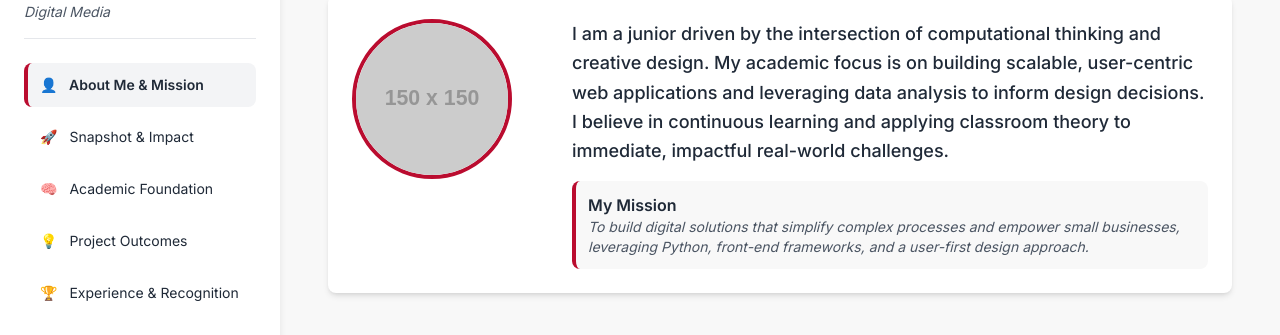
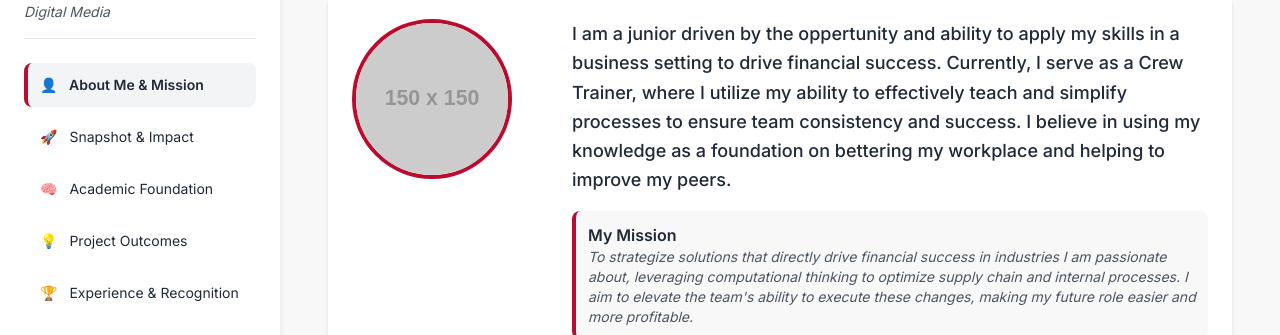
Before and after one commit to NaCarpentier/210stuff, a plain HTML site: page index.html in a window 1280 px wide. Shown: the part 122-457 px from the top of the page. Drawn offline with nearby package versions, Linux system fonts and the light colour scheme; placeholder pictures from the web are drawn by us.

```diff
--- a/index.html
+++ b/index.html
@@ -265,8 +265,8 @@ CONFIRMATION: NO SVG graphics used. NO Mermaid JS used. -->
             // --- INTRODUCTION & BRANDING FIELDS ---
             photoUrl: "https://placehold.co/150x150/BA0C2F/FFFFFF/png?text=RILEY+C", // Replace with a URL to a professional headshot
             logoUrl: "https://placehold.co/40x40/BA0C2F/FFFFFF.png?text=BSU", // URL for your school logo or personal brand icon
-            personalBio: "I am a junior driven by the intersection of computational thinking and creative design. My academic focus is on building scalable, user-centric web applications and leveraging data analysis to inform design decisions. I believe in continuous learning and applying classroom theory to immediate, impactful real-world challenges.",
-            missionStatement: "To build digital solutions that simplify complex processes and empower small businesses, leveraging Python, front-end frameworks, and a user-first design approach.",
+            personalBio: "I am a junior driven by the oppertunity and ability to apply my skills in a business setting to drive financial success. Currently, I serve as a Crew Trainer, where I utilize my ability to effectively teach and simplify processes to ensure team consistency and success. I believe in using my knowledge as a foundation on bettering my workplace and helping to improve my peers. ",
+            missionStatement: "To strategize solutions that directly drive financial success in industries I am passionate about, leveraging computational thinking to optimize supply chain and internal processes. I aim to elevate the team's ability to execute these changes, making my future role easier and more profitable.",
         };
 
         /*
```
